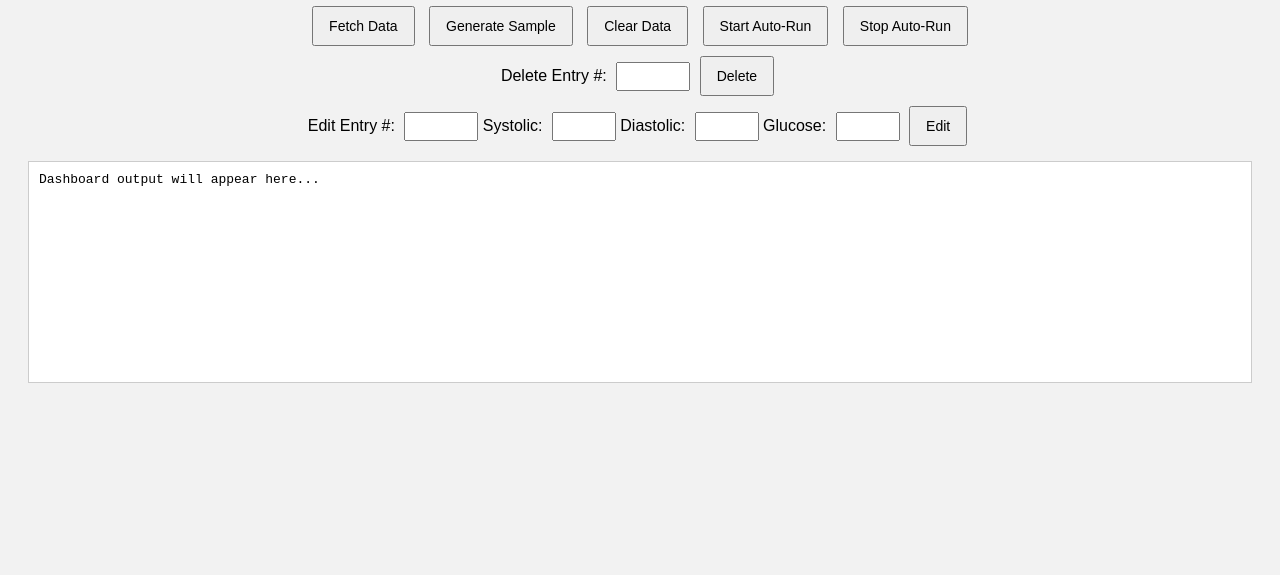
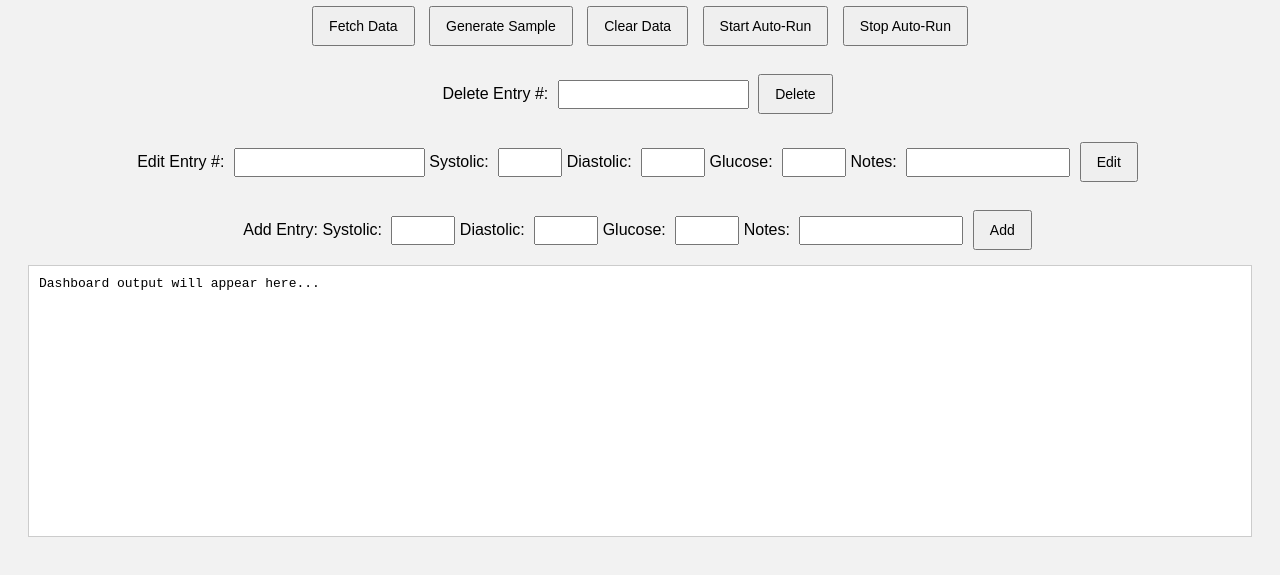
Before and after one commit to walkerguy56604/CloudPadNotes, a website: page CloudPad.html in a window 1280 px wide. Shown: the part 107-682 px from the top of the page. Drawn offline with Linux system fonts and the light colour scheme.

Commit message:
Update CloudPad.html

```diff
--- a/CloudPad.html
+++ b/CloudPad.html
@@ -7,10 +7,11 @@
         body { font-family: sans-serif; padding: 20px; background: #f2f2f2; }
         h1 { text-align: center; }
         button { margin: 5px; padding: 10px 15px; font-size: 14px; cursor: pointer; }
-        #output { border: 1px solid #ccc; padding: 10px; margin-top: 10px; height: 200px; overflow-y: auto; background: #fff; font-family: monospace; white-space: pre-line; }
+        #output { border: 1px solid #ccc; padding: 10px; margin-top: 10px; height: 250px; overflow-y: auto; background: #fff; font-family: monospace; white-space: pre-line; }
         .btn-group { text-align: center; margin-bottom: 10px; }
-        input { padding: 5px; width: 60px; margin-left: 5px; }
+        input, textarea { padding: 5px; margin-left: 5px; }
         .edit-input { width: 50px; }
+        .edit-text { width: 150px; }
     </style>
 </head>
 <body>
@@ -22,31 +23,36 @@
         <button onclick="clearData()">Clear Data</button>
         <button onclick="startAutoRun()">Start Auto-Run</button>
         <button onclick="stopAutoRun()">Stop Auto-Run</button>
-        <br>
+        <br><br>
         <span>Delete Entry #: <input type="number" id="deleteIndex" min="1"> <button onclick="deleteEntry()">Delete</button></span>
-        <br>
+        <br><br>
         <span>Edit Entry #: <input type="number" id="editIndex" min="1">
             Systolic: <input type="number" id="editSystolic" class="edit-input">
             Diastolic: <input type="number" id="editDiastolic" class="edit-input">
             Glucose: <input type="number" step="0.1" id="editGlucose" class="edit-input">
+            Notes: <input type="text" id="editNotes" class="edit-text">
             <button onclick="editEntry()">Edit</button>
+        </span>
+        <br><br>
+        <span>Add Entry: Systolic: <input type="number" id="newSystolic" class="edit-input">
+            Diastolic: <input type="number" id="newDiastolic" class="edit-input">
+            Glucose: <input type="number" step="0.1" id="newGlucose" class="edit-input">
+            Notes: <input type="text" id="newNotes" class="edit-text">
+            <button onclick="addEntry()">Add</button>
         </span>
     </div>
 
     <div id="output">Dashboard output will appear here...</div>
 
     <script>
-        // ======== Local Storage ========
         let cloudData = JSON.parse(localStorage.getItem("cloudData") || "[]");
         let autoRunInterval;
 
-        // ======== Utility ========
         function updateOutput(message) {
             const outputDiv = document.getElementById("output");
             outputDiv.innerHTML = message + "\n" + outputDiv.innerHTML; // newest on top
         }
 
-        // ======== CRUD Functions ========
         function fetchData() {
             if (cloudData.length === 0) {
                 updateOutput("No data available.");
@@ -58,12 +64,42 @@
             });
         }
 
+        function addEntry() {
+            const systolic = parseInt(document.getElementById("newSystolic").value, 10);
+            const diastolic = parseInt(document.getElementById("newDiastolic").value, 10);
+            const glucose = parseFloat(document.getElementById("newGlucose").value);
+            const notes = document.getElementById("newNotes").value || "";
+
+            if (isNaN(systolic) || isNaN(diastolic) || isNaN(glucose)) {
+                updateOutput("Invalid input. Please fill all fields.");
+                return;
+            }
+
+            const newEntry = {
+                timestamp: new Date().toLocaleString(),
+                bpSystolic: systolic,
+                bpDiastolic: diastolic,
+                glucose: glucose.toFixed(1),
+                notes: notes
+            };
+
+            cloudData.push(newEntry);
+            localStorage.setItem("cloudData", JSON.stringify(cloudData));
+            updateOutput(`Entry added: ${JSON.stringify(newEntry)}`);
+
+            document.getElementById("newSystolic").value = "";
+            document.getElementById("newDiastolic").value = "";
+            document.getElementById("newGlucose").value = "";
+            document.getElementById("newNotes").value = "";
+        }
+
         function generateSample() {
             const newEntry = {
                 timestamp: new Date().toLocaleString(),
                 bpSystolic: Math.floor(Math.random() * 40) + 100,
                 bpDiastolic: Math.floor(Math.random() * 30) + 60,
-                glucose: (Math.random() * 4 + 5).toFixed(1)
+                glucose: (Math.random() * 4 + 5).toFixed(1),
+                notes: "Auto-generated"
             };
             cloudData.push(newEntry);
             localStorage.setItem("cloudData", JSON.stringify(cloudData));
@@ -93,19 +129,22 @@
                 updateOutput("Invalid entry number.");
                 return;
             }
+
             const systolic = parseInt(document.getElementById("editSystolic").value, 10);
             const diastolic = parseInt(document.getElementById("editDiastolic").value, 10);
             const glucose = parseFloat(document.getElementById("editGlucose").value);
+            const notes = document.getElementById("editNotes").value;
 
             if (!isNaN(systolic)) cloudData[idx].bpSystolic = systolic;
             if (!isNaN(diastolic)) cloudData[idx].bpDiastolic = diastolic;
             if (!isNaN(glucose)) cloudData[idx].glucose = glucose.toFixed(1);
+            if (notes !== "") cloudData[idx].notes = notes;
 
+            cloudData[idx].timestamp = new Date().toLocaleString(); // update timestamp
             localStorage.setItem("cloudData", JSON.stringify(cloudData));
             updateOutput(`Edited entry #${idx+1}: ${JSON.stringify(cloudData[idx])}`);
         }
 
-        // ======== Auto-Run ========
         function startAutoRun() {
             stopAutoRun();
             let countdown = 10;
```
